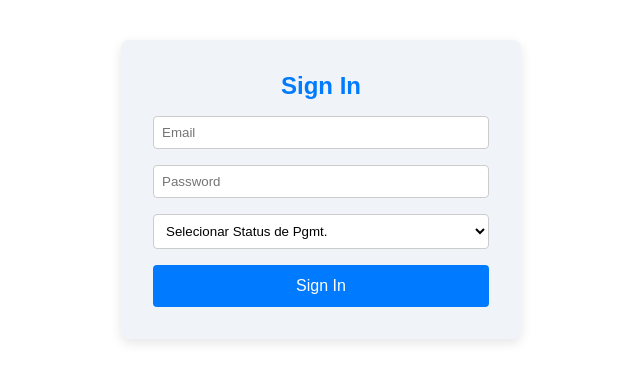
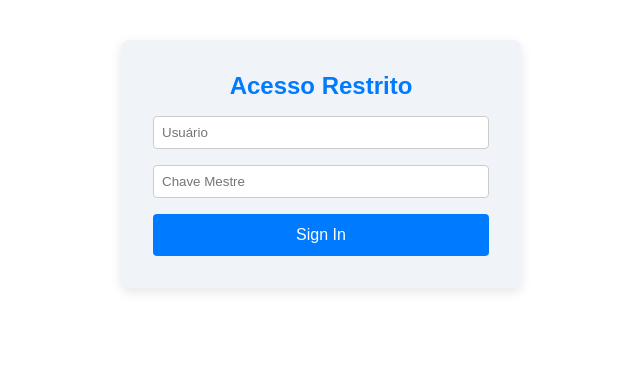
Before and after one commit to kawanwagnner/system-signup, a React (Vite) app: page /signin in a window 1280 px wide. Shown: the top 382 px of the page, without its empty margins (319-959 px from the left). Built offline with nearby package versions, Linux system fonts and the light colour scheme.

Commit message:
feat: added private routes

```diff
--- /dev/null
+++ b/src/auth/privateRoute.jsx
@@ -0,0 +1,11 @@
+// src/PrivateRoute.js
+import React from "react";
+import { Navigate } from "react-router-dom";
+
+const PrivateRoute = ({ children }) => {
+  const isAuthenticated = !!localStorage.getItem("authToken"); // Verifica se o usuário está autenticado
+
+  return isAuthenticated ? children : <Navigate to="/signin" />;
+};
+
+export default PrivateRoute;
--- a/src/pages/SignIn/css/style.css
+++ b/src/pages/SignIn/css/style.css
@@ -8,7 +8,7 @@
   box-shadow: 0px 4px 12px rgba(0, 0, 0, 0.1);
   background-color: #f0f4f8;
   max-width: 400px;
-  margin: 0 auto;
+  margin: 10em auto 0 auto;
 }
 
 .form-title {
--- a/src/pages/SignIn/signIn.jsx
+++ b/src/pages/SignIn/signIn.jsx
@@ -1,28 +1,34 @@
 import React, { useState } from "react";
-import "./css/style.css"; // Importa o arquivo CSS externo
+import { useNavigate } from "react-router-dom"; // Importar useNavigate
+import "./css/style.css";
 
 const SignIn = () => {
-  const [email, setEmail] = useState("");
-  const [password, setPassword] = useState("");
+  const [user, setUser] = useState("");
+  const [pass, setPass] = useState("");
+  const navigate = useNavigate(); // Inicializar o useNavigate
 
   const handleSignIn = async (e) => {
     e.preventDefault();
     try {
-      const response = await fetch("/api/auth/signin", {
+      const response = await fetch("http://localhost:3000/auth/signin", {
         method: "POST",
         headers: {
           "Content-Type": "application/json",
         },
-        body: JSON.stringify({ email, password }),
+        body: JSON.stringify({ user, pass }), // Usando "user" e "pass" no corpo
       });
 
       const data = await response.json();
 
       if (response.ok) {
-        localStorage.setItem("token", data.token);
+        // Salvar o token no localStorage como "authToken"
+        localStorage.setItem("authToken", data.token);
         alert("Login realizado com sucesso!");
+
+        // Redirecionar para a home
+        navigate("/");
       } else {
-        alert(data.msg);
+        alert(data.msg || "Erro ao tentar fazer login.");
       }
     } catch (err) {
       alert("Erro ao tentar fazer login: " + err.message);
@@ -31,28 +37,23 @@ const SignIn = () => {
 
   return (
     <form onSubmit={handleSignIn} className="form-container">
-      <h2 className="form-title">Sign In</h2>
+      <h2 className="form-title">Acesso Restrito</h2>
       <input
-        type="email"
-        value={email}
-        onChange={(e) => setEmail(e.target.value)}
-        placeholder="Email"
+        type="text"
+        value={user}
+        onChange={(e) => setUser(e.target.value)}
+        placeholder="Usuário"
         required
         className="form-input"
       />
       <input
         type="password"
-        value={password}
-        onChange={(e) => setPassword(e.target.value)}
-        placeholder="Password"
+        value={pass}
+        onChange={(e) => setPass(e.target.value)}
+        placeholder="Chave Mestre"
         required
         className="form-input"
       />
-      <select name="payOrNot" id="payOrNot" className="form-select">
-        <option>Selecionar Status de Pgmt.</option>
-        <option value="Pago">Pago</option>
-        <option value="Não Pago">Não Pago</option>
-      </select>
       <button type="submit" className="form-button">
         Sign In
       </button>
--- a/src/routes/router.jsx
+++ b/src/routes/router.jsx
@@ -5,15 +5,40 @@ import SignIn from "../pages/SignIn/signIn";
 import SignUp from "../pages/SignUp/signUp";
 import ManageUsers from "../pages/adm";
 import Home from "../pages/Home";
+import PrivateRoute from "../auth/privateRoute";
 
 const AppRouter = () => {
   return (
     <Router>
       <Routes>
-        <Route path="/" element={<Home />} />
+        {/* Rota de login, disponível sem autenticação */}
         <Route path="/signin" element={<SignIn />} />
-        <Route path="/signup" element={<SignUp />} />
-        <Route path="/manage-users" element={<ManageUsers />} />
+
+        {/* Todas as outras rotas protegidas */}
+        <Route
+          path="/"
+          element={
+            <PrivateRoute>
+              <Home />
+            </PrivateRoute>
+          }
+        />
+        <Route
+          path="/signup"
+          element={
+            <PrivateRoute>
+              <SignUp />
+            </PrivateRoute>
+          }
+        />
+        <Route
+          path="/manage-users"
+          element={
+            <PrivateRoute>
+              <ManageUsers />
+            </PrivateRoute>
+          }
+        />
       </Routes>
     </Router>
   );
```
